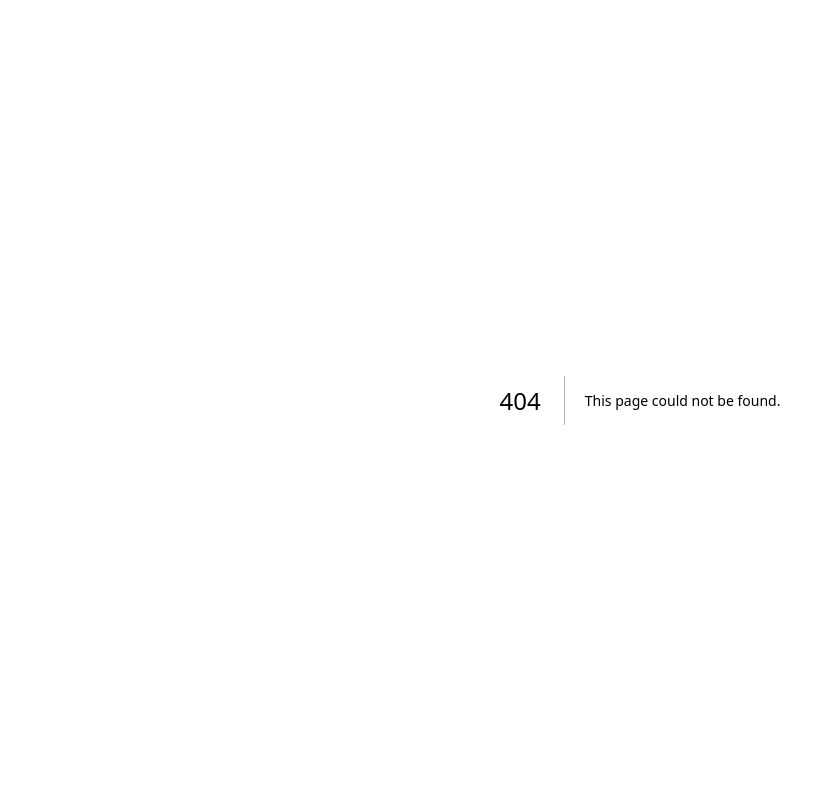
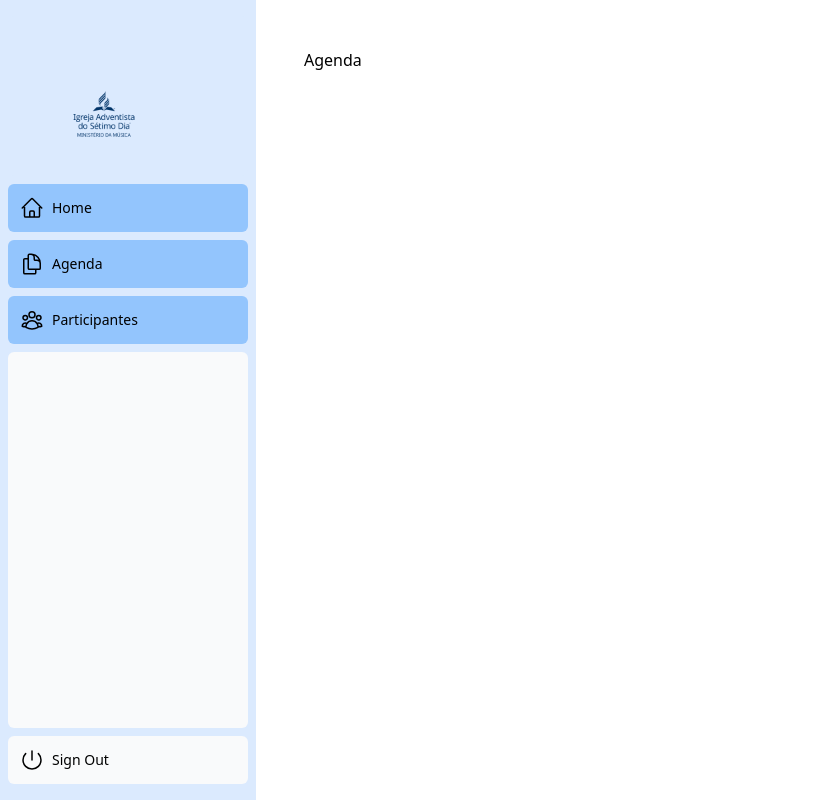
Before and after one commit to Gabriel7ven/music-cn5, a Next.js app: page /dashboard/agenda in a window 1280 px wide. Before the commit this address had no page. Shown: the whole page, without its empty margins (0-835 px from the left). Built offline with nearby package versions, Linux system fonts and the light colour scheme.

Commit message:
first-commit

```diff
--- /dev/null
+++ b/app/dashboard/(overview)/page.tsx
@@ -0,0 +1,3 @@
+export default function Page() {
+  return <h1>Hello</h1>
+}
--- /dev/null
+++ b/app/dashboard/agenda/page.tsx
@@ -0,0 +1,3 @@
+export default function Page() {
+    return <h1>Agenda</h1>
+}
--- /dev/null
+++ b/app/dashboard/layout.tsx
@@ -0,0 +1,12 @@
+import SideNav from '@/app/ui/dashboard/sidenav';
+
+export default function Layout({ children }: { children: React.ReactNode }) {
+  return (
+    <div className="flex h-screen flex-col md:flex-row md:overflow-hidden">
+      <div className="w-full flex-none md:w-64">
+        <SideNav />
+      </div>
+      <div className="grow p-6 md:overflow-y-auto md:p-12">{children}</div>
+    </div>
+  );
+}
--- /dev/null
+++ b/app/dashboard/participantes/page.tsx
@@ -0,0 +1,3 @@
+export default function Page() {
+    return <h1>Participantes</h1>
+}
--- a/app/layout.tsx
+++ b/app/layout.tsx
@@ -1,3 +1,5 @@
+import '@/app/ui/global.css';
+
 export default function RootLayout({
   children,
 }: {
--- a/app/page.tsx
+++ b/app/page.tsx
@@ -1,21 +1,24 @@
-import AcmeLogo from '@/app/ui/acme-logo';
+// import AcmeLogo from '@/app/ui/acme-logo';
 import { ArrowRightIcon } from '@heroicons/react/24/outline';
 import Link from 'next/link';
+import Image from 'next/image';
 
 export default function Page() {
   return (
     <main className="flex min-h-screen flex-col p-6">
-      <div className="flex h-20 shrink-0 items-end rounded-lg bg-blue-500 p-4 md:h-52">
-        {/* <AcmeLogo /> */}
+      <div className="flex h-20 shrink-0 items-end rounded-lg bg-blue-100 p-4 md:h-52">
+        <Image
+          src="/musica.png"
+          width={500}
+          height={500}
+          className="hidden md:block"
+          alt="Logo do departamento de música"
+        />
       </div>
       <div className="mt-4 flex grow flex-col gap-4 md:flex-row">
         <div className="flex flex-col justify-center gap-6 rounded-lg bg-gray-50 px-6 py-10 md:w-2/5 md:px-20">
           <p className={`text-xl text-gray-800 md:text-3xl md:leading-normal`}>
-            <strong>Welcome to Acme.</strong> This is the example for the{' '}
-            <a href="https://nextjs.org/learn/" className="text-blue-500">
-              Next.js Learn Course
-            </a>
-            , brought to you by Vercel.
+            <strong>Bem-vindo ao Music Manager.</strong> Um lugar para te ajudar a organizar os compromissos do Departamento de Música de sua Igreja.
           </p>
           <Link
             href="/login"
--- a/app/ui/acme-logo.tsx
+++ b/app/ui/acme-logo.tsx
@@ -1,13 +1,13 @@
 import { GlobeAltIcon } from '@heroicons/react/24/outline';
-import { lusitana } from '@/app/ui/fonts';
+// import { lusitana } from '@/app/ui/fonts';
 
-export default function AcmeLogo() {
-  return (
-    <div
-      className={`${lusitana.className} flex flex-row items-center leading-none text-white`}
-    >
-      <GlobeAltIcon className="h-12 w-12 rotate-[15deg]" />
-      <p className="text-[44px]">Acme</p>
-    </div>
-  );
-}
+// export default function AcmeLogo() {
+//   return (
+//     <div
+//       className={`${lusitana.className} flex flex-row items-center leading-none text-white`}
+//     >
+//       <GlobeAltIcon className="h-12 w-12 rotate-[15deg]" />
+//       <p className="text-[44px]">Acme</p>
+//     </div>
+//   );
+// }
--- a/app/ui/dashboard/nav-links.tsx
+++ b/app/ui/dashboard/nav-links.tsx
@@ -3,17 +3,19 @@ import {
   HomeIcon,
   DocumentDuplicateIcon,
 } from '@heroicons/react/24/outline';
-
+import Link from 'next/link';
 // Map of links to display in the side navigation.
 // Depending on the size of the application, this would be stored in a database.
 const links = [
   { name: 'Home', href: '/dashboard', icon: HomeIcon },
   {
-    name: 'Invoices',
-    href: '/dashboard/invoices',
+    name: 'Agenda',
+    href: '/dashboard/agenda',
     icon: DocumentDuplicateIcon,
   },
-  { name: 'Customers', href: '/dashboard/customers', icon: UserGroupIcon },
+  { name: 'Participantes',
+    href: '/dashboard/participantes',
+    icon: UserGroupIcon },
 ];
 
 export default function NavLinks() {
@@ -22,14 +24,14 @@ export default function NavLinks() {
       {links.map((link) => {
         const LinkIcon = link.icon;
         return (
-          <a
+          <Link
             key={link.name}
             href={link.href}
-            className="flex h-[48px] grow items-center justify-center gap-2 rounded-md bg-gray-50 p-3 text-sm font-medium hover:bg-sky-100 hover:text-blue-600 md:flex-none md:justify-start md:p-2 md:px-3"
+            className="flex h-[48px] grow items-center justify-center gap-2 rounded-md bg-blue-300 p-3 text-sm font-medium hover:bg-sky-100 hover:text-blue-600 md:flex-none md:justify-start md:p-2 md:px-3"
           >
             <LinkIcon className="w-6" />
             <p className="hidden md:block">{link.name}</p>
-          </a>
+          </Link>
         );
       })}
     </>
--- a/app/ui/dashboard/sidenav.tsx
+++ b/app/ui/dashboard/sidenav.tsx
@@ -1,17 +1,25 @@
 import Link from 'next/link';
 import NavLinks from '@/app/ui/dashboard/nav-links';
-import AcmeLogo from '@/app/ui/acme-logo';
+// import AcmeLogo from '@/app/ui/acme-logo';
 import { PowerIcon } from '@heroicons/react/24/outline';
+import Image from 'next/image';
 
 export default function SideNav() {
   return (
-    <div className="flex h-full flex-col px-3 py-4 md:px-2">
+    <div className="flex h-full flex-col px-3 py-4 bg-blue-100 md:px-2">
       <Link
-        className="mb-2 flex h-20 items-end justify-start rounded-md bg-blue-600 p-4 md:h-40"
+        className="mb-2 flex h-20 items-end justify-start rounded-md bg-blue-100 p-4 md:h-40"
         href="/"
       >
         <div className="w-32 text-white md:w-40">
-          <AcmeLogo />
+          {/* <AcmeLogo /> */}
+          <Image
+            src="/musica.png"
+            width={500}
+            height={500}
+            className='hidden md:block'
+            alt="Logo do departamento de música"
+          />
         </div>
       </Link>
       <div className="flex grow flex-row justify-between space-x-2 md:flex-col md:space-x-0 md:space-y-2">
```
Also changed, not shown: public/musica.png (added), 1 other file (tests, documents, lock files or other folders).
